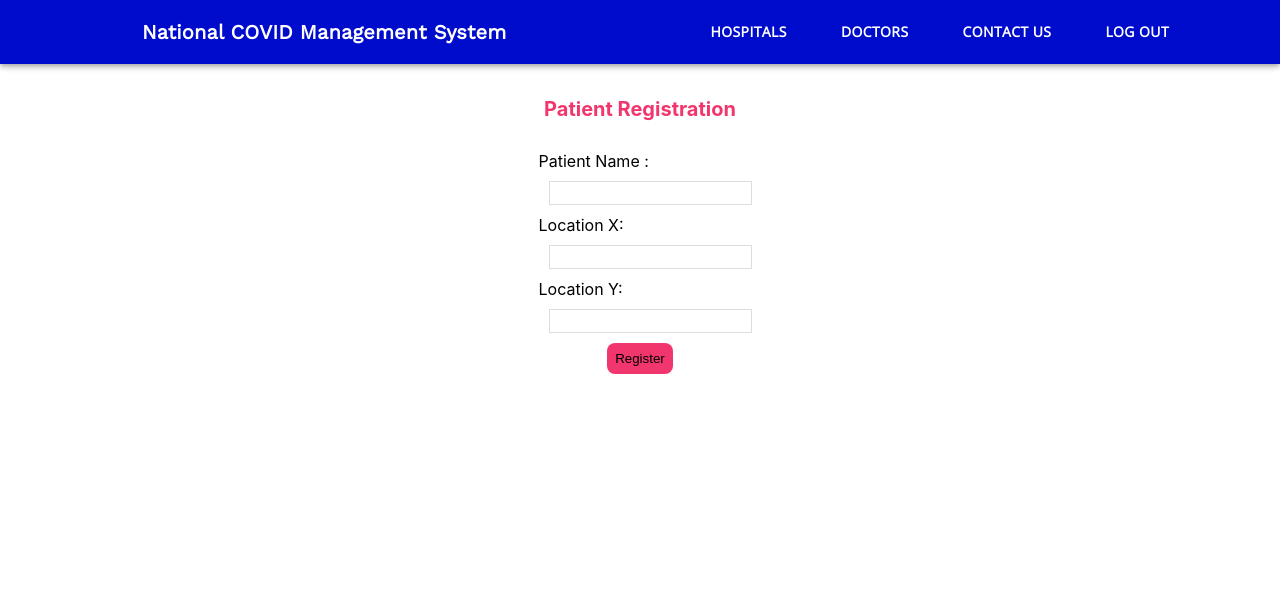
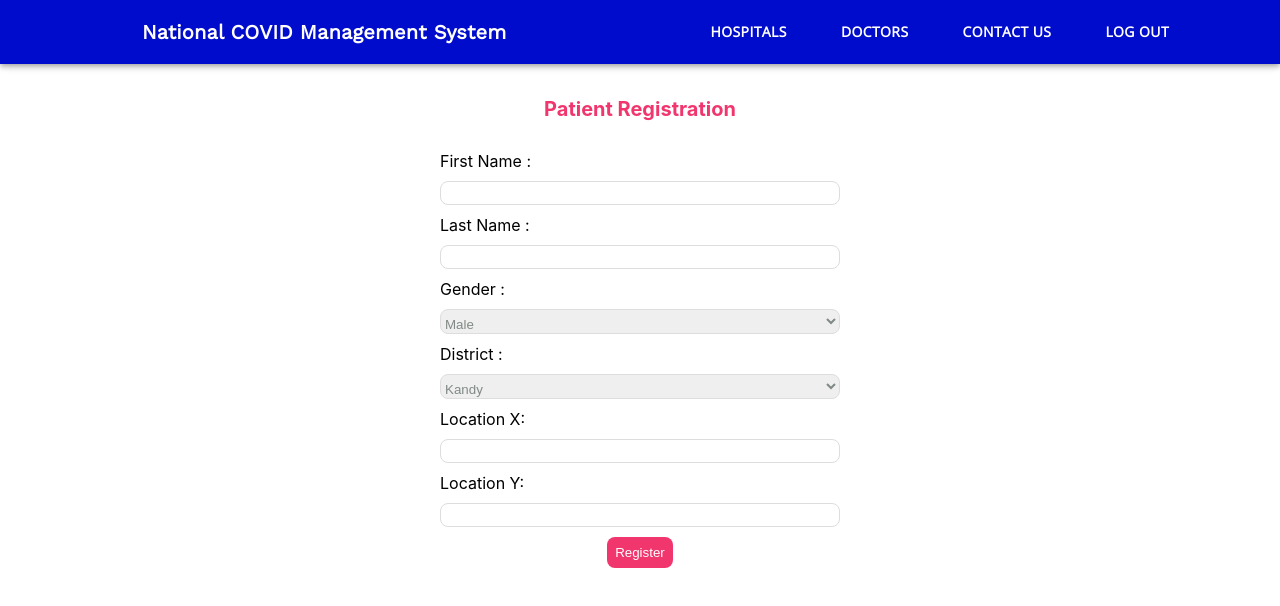
Before and after one commit to DamsyDeSilva/SPARKX-NCMS-FRONT-END, a React (Create React App) app in the folder ncms/: page / in a window 1280 px wide. Shown: the top 606 px of the page. Built offline with nearby package versions, Linux system fonts and the light colour scheme.

Commit message:
patient Register form improvements

```diff
--- a/ncms/src/components/PatientRegForm.js
+++ b/ncms/src/components/PatientRegForm.js
@@ -1,8 +1,9 @@
 import { makeStyles } from "@material-ui/core";
+import { useState } from "react";
 
 const useStyles = makeStyles(() => ({
   patientRegForm: {
-    maxWidth: "400px",
+    maxWidth: "500px",
     margin: "auto",
     textAlign: "center",
   },
@@ -16,38 +17,101 @@ const useStyles = makeStyles(() => ({
     marginBottom: "30px",
   },
   forminput: {
-    width: "100%",
+    width: "400px",
     paddingTop: "6px",
-    margin: "10px",
+    marginTop: "10px",
+    marginBottom: "10px",
     border: "1px",
     borderStyle: "solid",
     borderColor: "#ddd",
     boxSizing: "border-box",
+    borderRadius: "8px",
     display: "block",
+    color: "#818a84",
   },
   formButton: {
-    background:  "#f1356d",
-    color:"fff",
-    border:"0",
-    padding:"8px",
+    background: "#f1356d",
+    color: "#fff",
+    border: "0",
+    padding: "8px",
     borderRadius: "8px",
   },
 }));
 
 export default function PatientRegForm() {
-  const { patientRegForm, regLabel, formTitle, forminput, formButton } = useStyles();
+  const [firstName, setFirstName] = useState("");
+  const [lastName, setLastName] = useState("");
+  const [gender, setGender] = useState("Male");
+  const [district, setDistrict] = useState("Kandy");
+  const [locationX, setLocationX] = useState("");
+  const [locationY, setLocationY] = useState("");
+
+  const { patientRegForm, regLabel, formTitle, forminput, formButton } =
+    useStyles();
+
+  const handleSubmit = (e) => {
+    e.preventDefault();
+    const regData = {firstName, lastName, gender, district, locationX, locationY,};
+    console.log(regData);
+  };
+
   return (
     <div className={patientRegForm}>
       <h2 className={formTitle}>Patient Registration</h2>
-      <form>
-        <label className={regLabel}>Patient Name : </label>
-        <input className={forminput} required type="text" />
+
+      <form onSubmit={handleSubmit}>
+        <label className={regLabel}>First Name : </label>
+        <input
+          className={forminput}
+          required
+          type="text"
+          value={firstName}
+          onChange={(e) => setFirstName(e.target.value)}
+        />
+
+        <label className={regLabel}>Last Name : </label>
+        <input
+          className={forminput}
+          required
+          type="text"
+          value={lastName}
+          onChange={(e) => setLastName(e.target.value)}
+        />
+
+        <label className={regLabel}>Gender : </label>
+        <select className={forminput} required value={gender} onChange={(e) => setGender(e.target.value)}>
+            <option value="Male">Male</option>
+            <option value="Female">Female</option>
+        </select>
+
+        <label className={regLabel}>District : </label>
+        <select className={forminput} required value={district} onChange={(e) => setDistrict(e.target.value)}>
+            <option value="Kandy">Kandy</option>
+            <option value="Colombo">Colombo</option>
+            <option value="Galle">Galle</option>
+            <option value="Gampaha">Gampaha</option>
+            <option value="Kurunegala">Kurunegala</option>
+        </select>
 
         <label className={regLabel}>Location X: </label>
-        <input className={forminput} required type="number" pattern="[0-9]" />
+        <input
+          className={forminput}
+          required
+          type="number"
+          pattern="[0-9]"
+          value={locationX}
+          onChange={(e) => setLocationX(e.target.value)}
+        />
 
         <label className={regLabel}>Location Y: </label>
-        <input className={forminput} required type="number" pattern="[0-9]" />
+        <input
+          className={forminput}
+          required
+          type="number"
+          pattern="[0-9]"
+          value={locationY}
+          onChange={(e) => setLocationY(e.target.value)}
+        />
 
         <button className={formButton}> Register </button>
       </form>
```
